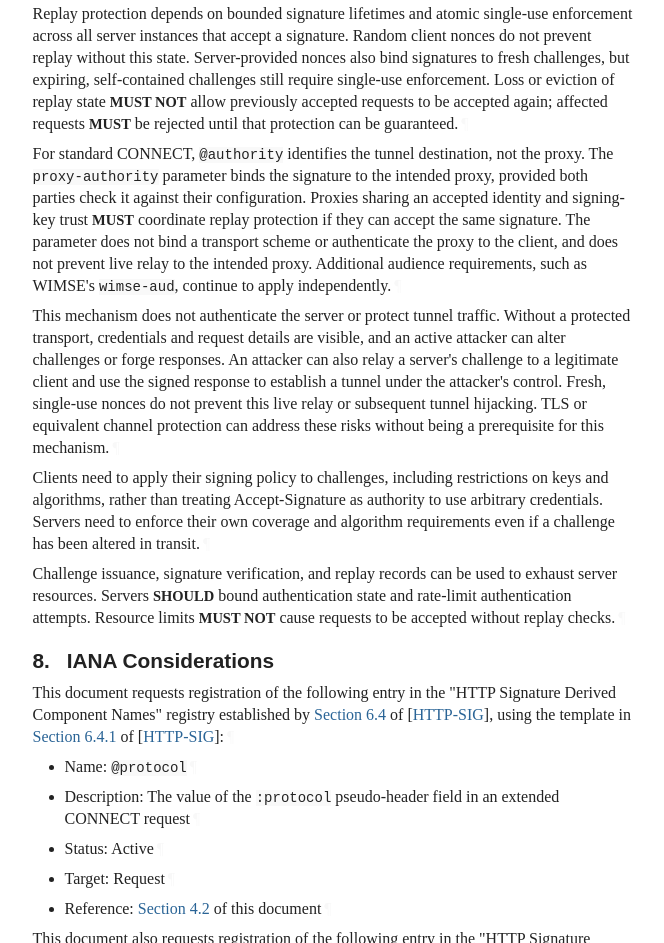
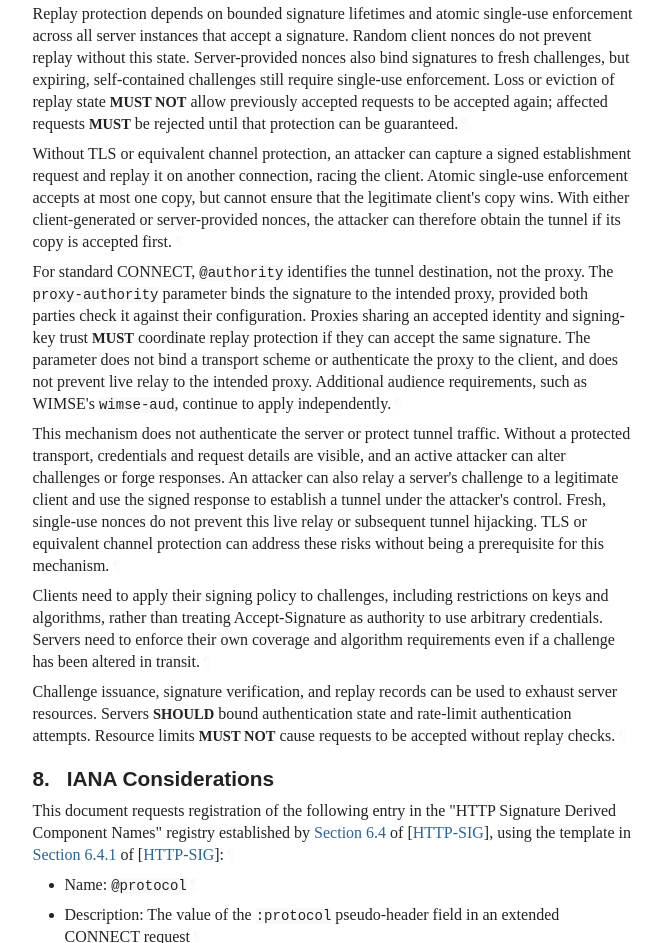
Before and after one commit to yaroslavros/httpbis-connect-signatures, a plain HTML site: page draft-rosomakho-httpbis-tunnels-signatures.html in a window 1280 px wide. Shown: the part 10427-11370 px from the top of the page, without its empty margins (92-756 px from the left). Drawn offline with Linux system fonts and the light colour scheme; a web font is replaced by a local one.

Commit message:
Script updating gh-pages from 75fb96c. [ci skip]

```diff
--- a/draft-rosomakho-httpbis-tunnels-signatures.html
+++ b/draft-rosomakho-httpbis-tunnels-signatures.html
@@ -1993,30 +1993,36 @@ nonces do not prevent replay without this state. Server-provided nonces also
 bind signatures to fresh challenges, but expiring, self-contained challenges
 still require single-use enforcement. Loss or eviction of replay state <span class="bcp14">MUST NOT</span> allow previously accepted requests to be accepted again; affected requests
 <span class="bcp14">MUST</span> be rejected until that protection can be guaranteed.<a href="#section-7-2" class="pilcrow">¶</a></p>
-<p id="section-7-3">For standard CONNECT, <code>@authority</code> identifies the tunnel destination, not the
+<p id="section-7-3">Without TLS or equivalent channel protection, an attacker can capture a signed
+establishment request and replay it on another connection, racing the client.
+Atomic single-use enforcement accepts at most one copy, but cannot ensure that
+the legitimate client's copy wins. With either client-generated or
+server-provided nonces, the attacker can therefore obtain the tunnel if its
+copy is accepted first.<a href="#section-7-3" class="pilcrow">¶</a></p>
+<p id="section-7-4">For standard CONNECT, <code>@authority</code> identifies the tunnel destination, not the
 proxy. The <code>proxy-authority</code> parameter binds the signature to the intended
 proxy, provided both parties check it against their configuration. Proxies
 sharing an accepted identity and signing-key trust <span class="bcp14">MUST</span> coordinate replay
 protection if they can accept the same signature. The parameter does not bind
 a transport scheme or authenticate the proxy to the client, and does not
 prevent live relay to the intended proxy. Additional audience requirements,
-such as WIMSE's <code>wimse-aud</code>, continue to apply independently.<a href="#section-7-3" class="pilcrow">¶</a></p>
-<p id="section-7-4">This mechanism does not authenticate the server or protect tunnel traffic.
+such as WIMSE's <code>wimse-aud</code>, continue to apply independently.<a href="#section-7-4" class="pilcrow">¶</a></p>
+<p id="section-7-5">This mechanism does not authenticate the server or protect tunnel traffic.
 Without a protected transport, credentials and request details are visible,
 and an active attacker can alter challenges or forge responses. An attacker
 can also relay a server's challenge to a legitimate client and use the signed
 response to establish a tunnel under the attacker's control. Fresh, single-use
 nonces do not prevent this live relay or subsequent tunnel hijacking. TLS or
 equivalent channel protection can address these risks without being a
-prerequisite for this mechanism.<a href="#section-7-4" class="pilcrow">¶</a></p>
-<p id="section-7-5">Clients need to apply their signing policy to challenges, including restrictions
+prerequisite for this mechanism.<a href="#section-7-5" class="pilcrow">¶</a></p>
+<p id="section-7-6">Clients need to apply their signing policy to challenges, including restrictions
 on keys and algorithms, rather than treating Accept-Signature as authority to
 use arbitrary credentials. Servers need to enforce their own coverage and
-algorithm requirements even if a challenge has been altered in transit.<a href="#section-7-5" class="pilcrow">¶</a></p>
-<p id="section-7-6">Challenge issuance, signature verification, and replay records can be used to
+algorithm requirements even if a challenge has been altered in transit.<a href="#section-7-6" class="pilcrow">¶</a></p>
+<p id="section-7-7">Challenge issuance, signature verification, and replay records can be used to
 exhaust server resources. Servers <span class="bcp14">SHOULD</span> bound authentication state and
 rate-limit authentication attempts. Resource limits <span class="bcp14">MUST NOT</span> cause requests
-to be accepted without replay checks.<a href="#section-7-6" class="pilcrow">¶</a></p>
+to be accepted without replay checks.<a href="#section-7-7" class="pilcrow">¶</a></p>
 </section>
 </div>
 <div id="iana">
```
Also changed, not shown: draft-rosomakho-httpbis-tunnels-signatures.txt (+7 -0 lines).
